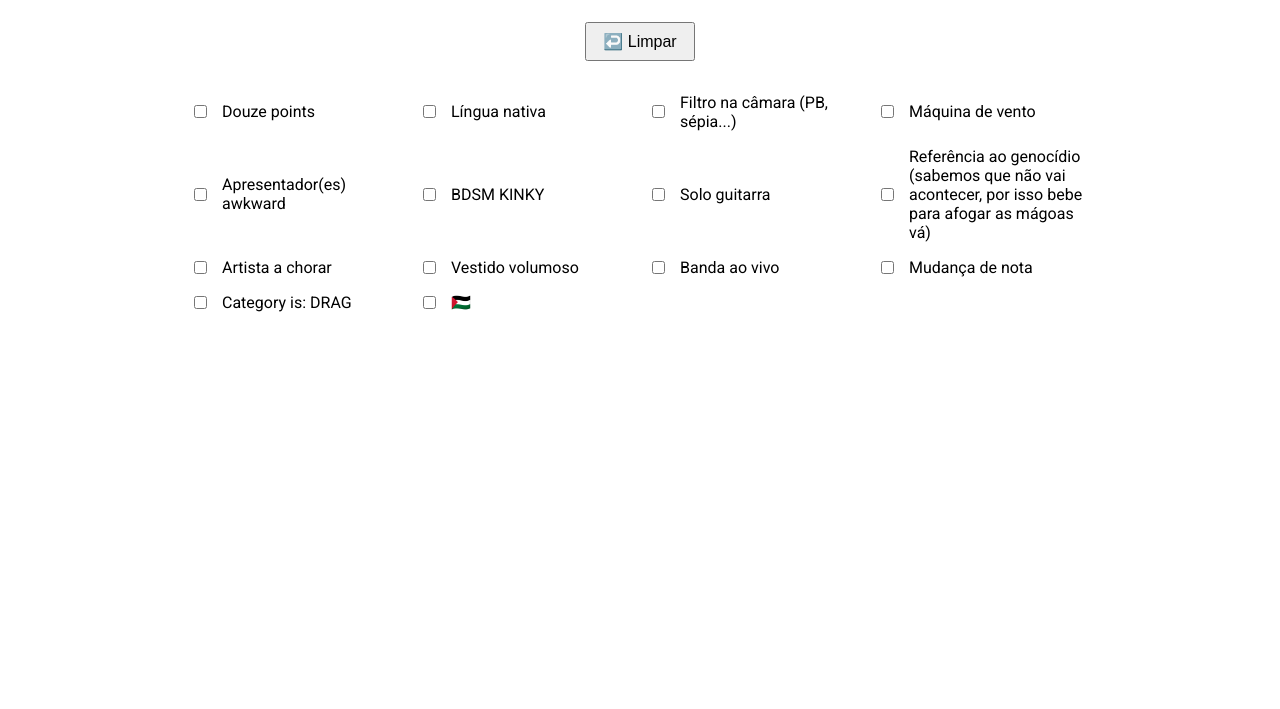
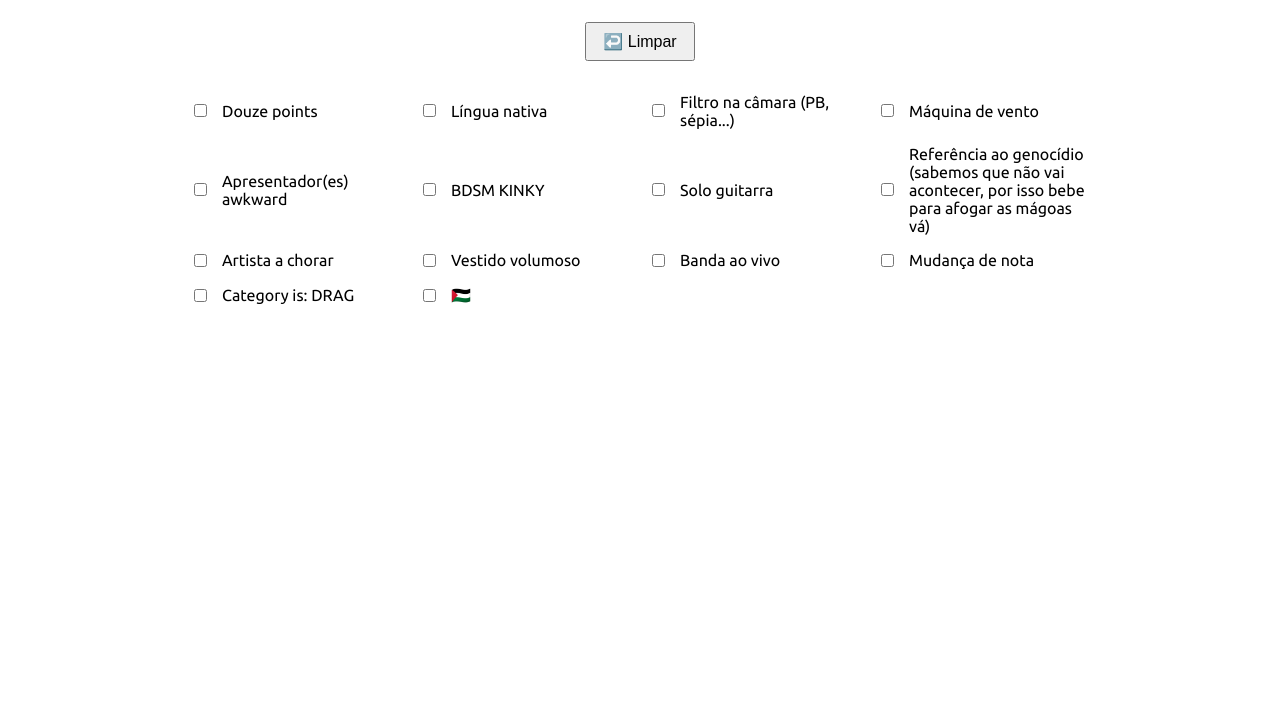
Before and after one commit to pcosta22/pcosta22.github.io, a plain HTML site: page index.html in a window 1280 px wide. Shown: the part 91-800 px from the top of the page. Drawn offline with Linux system fonts and the light colour scheme.

Commit message:
font change

```diff
--- a/index.html
+++ b/index.html
@@ -6,7 +6,7 @@
   <meta name="viewport" content="width=device-width, initial-scale=1.0" />
   <title>Bingo Eurovisão 2025</title>
   <link rel="stylesheet" href="style.css" />
-  <link href="https://fonts.googleapis.com/css2?family=Roboto&display=swap" rel="stylesheet" />
+  <link href="https://fonts.googleapis.com/css2?family=Ubuntu&display=swap" rel="stylesheet" />
 </head>
 
 <body>
--- a/style.css
+++ b/style.css
@@ -1,6 +1,6 @@
 body {
   margin: 0;
-  font-family: 'Roboto', sans-serif;
+  font-family: 'Ubuntu', sans-serif;
   transition: background-color 0.3s, color 0.3s;
 }
 
```
